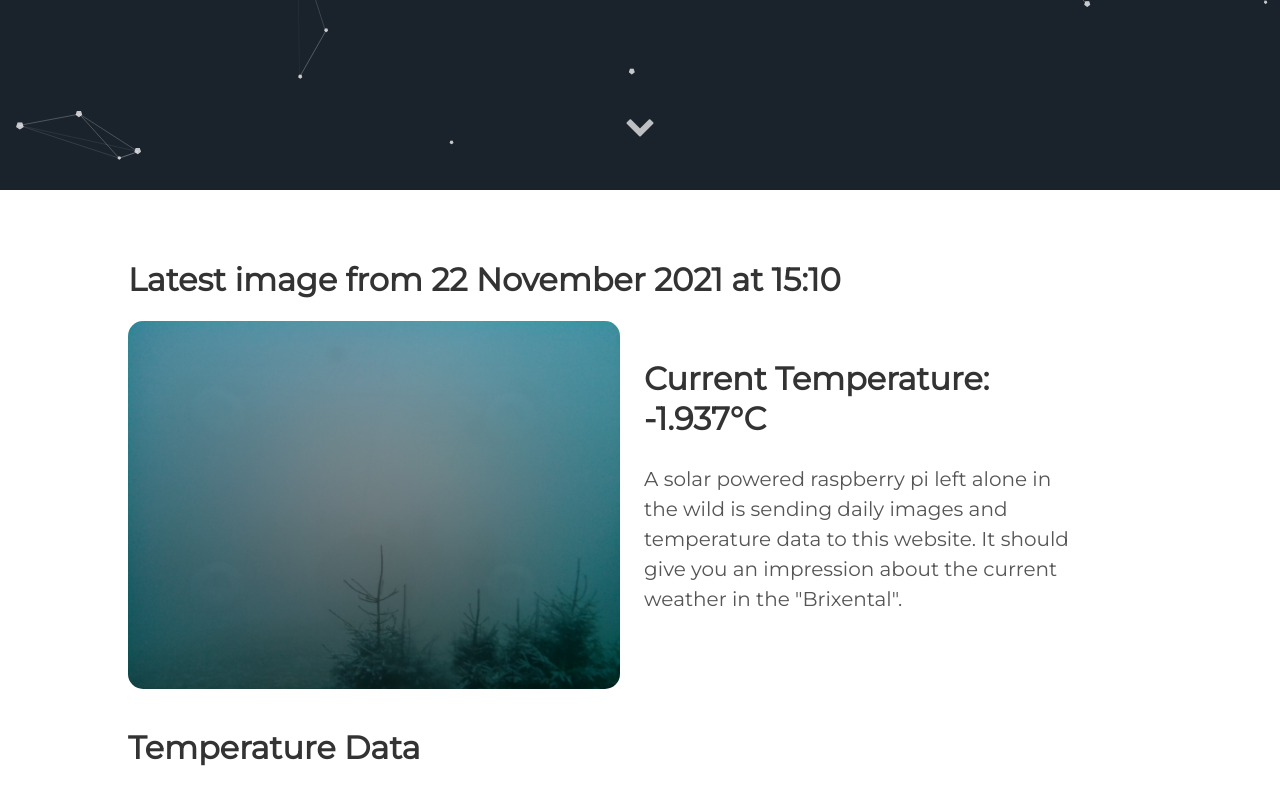
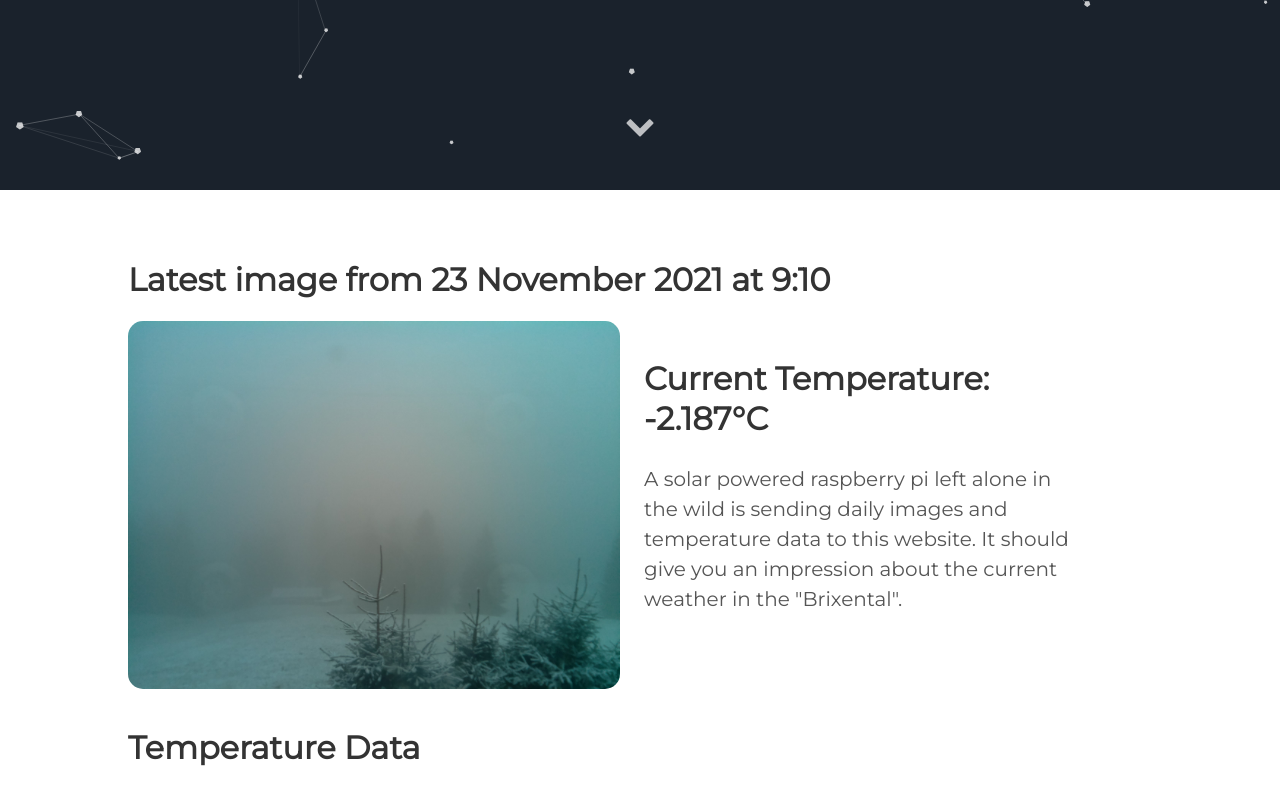
Before and after one commit to vektorious/vektorious.github.io, a Jekyll site: the page built from resources/huette.md, in a window 1280 px wide and 900 px high, scrolled down 710 px. Shown: the top 805 px of the window. Built offline with Jekyll 4.4.1, drawn with Linux system fonts in a browser that asks for light colours.

Commit message:
I'm a bot beep boop

```diff
--- a/resources/huette.md
+++ b/resources/huette.md
@@ -6,13 +6,13 @@ image: '/assets/img/'
 description: 'Live image from the Austrian alps'
 twitter_text: ' '
 ---
-## Latest image from 22 November 2021 at 15:10
+## Latest image from 23 November 2021 at  9:10
 <div class="huette">
   <div class="huette-image">
     <img src="{{ "/assets/img/huette.jpg" | prepend: site.baseurl }}">
   </div>
   <div class="huette-text">
-        <h2>Current Temperature: -1.937°C</h2>
+        <h2>Current Temperature: -2.187°C</h2>
         <p>A solar powered raspberry pi left alone in the wild is sending daily images and temperature data to this website. It should give you an impression about the current weather in the "Brixental".</p>
 
   </div>
```
Also changed, not shown: rpi-script/2021-11-23_090909.txt (renamed from rpi-script/2021-11-22_150910.txt, +5 -5 lines), rpi-script/huette.md (+2 -2 lines), assets/img/huette.jpg, assets/img/temp_plot.png, rpi-script/temp_plot.png, 1 other file.
